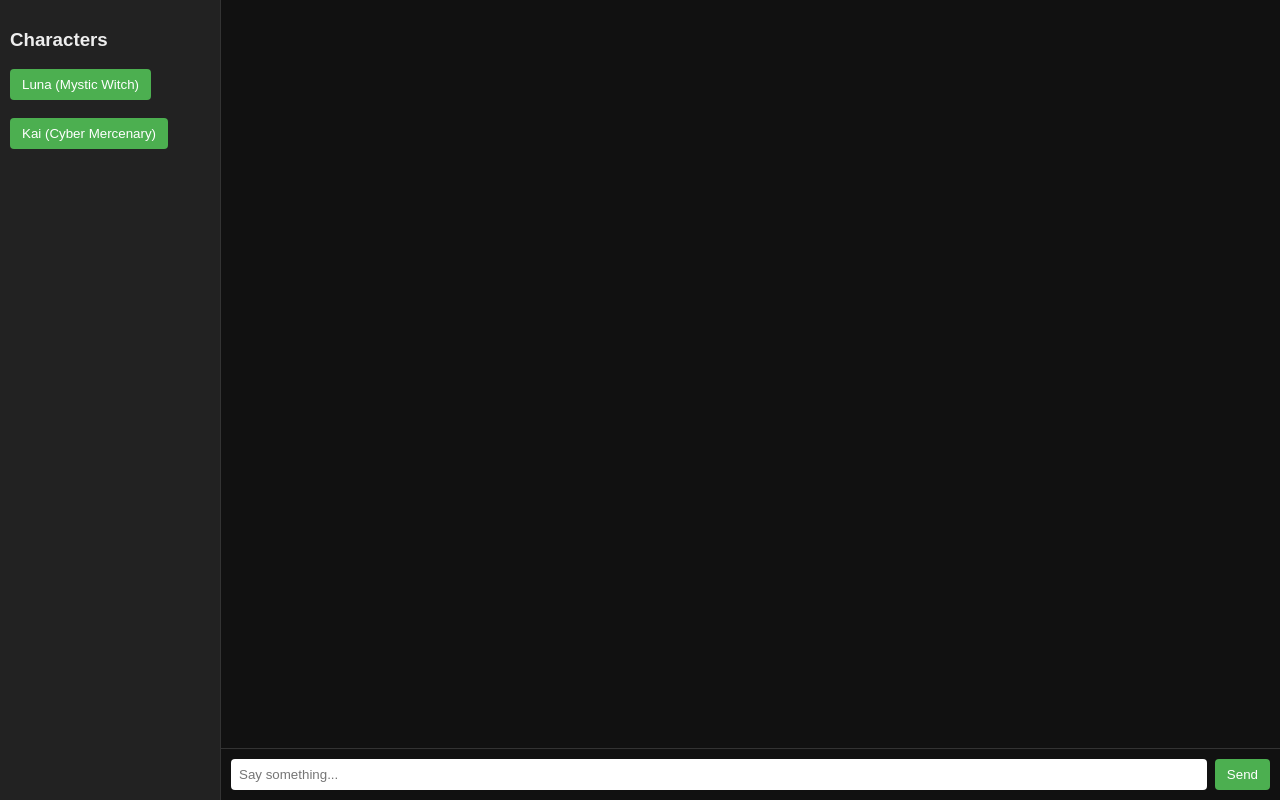
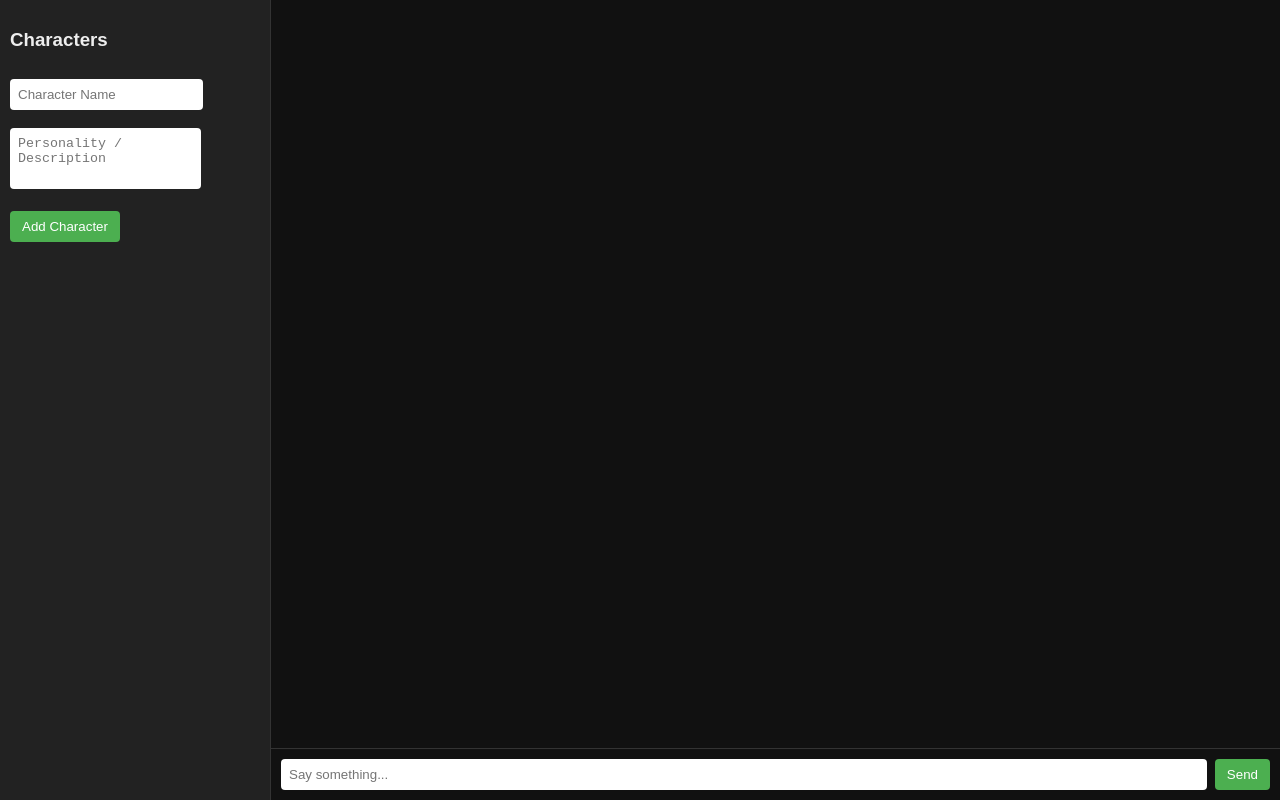
Before and after one commit to wokep/Ai, a website: page index.html in a window 1280 px wide. Drawn offline with Linux system fonts and the light colour scheme.

Commit message:
Update index.html

```diff
--- a/index.html
+++ b/index.html
@@ -2,62 +2,31 @@
 <html lang="en">
 <head>
   <meta charset="UTF-8">
-  <title>AI Role-play</title>
+  <title>AI Roleplay</title>
   <style>
-    body {
-      font-family: Arial, sans-serif;
-      background: #111;
-      color: #eee;
-      display: flex;
-      height: 100vh;
-      margin: 0;
-    }
-    #characters {
-      width: 200px;
-      padding: 10px;
-      border-right: 1px solid #333;
-      background: #222;
-    }
-    #chat {
-      flex: 1;
-      display: flex;
-      flex-direction: column;
-    }
-    #messages {
-      flex: 1;
-      overflow-y: auto;
-      padding: 10px;
-    }
-    #input {
-      display: flex;
-      padding: 10px;
-      border-top: 1px solid #333;
-    }
-    input {
-      flex: 1;
-      padding: 8px;
-      border-radius: 4px;
-      border: none;
-      margin-right: 8px;
-    }
-    button {
-      padding: 8px 12px;
-      border: none;
-      border-radius: 4px;
-      background: #4caf50;
-      color: #fff;
-      cursor: pointer;
-    }
-    button:hover {
-      background: #45a049;
-    }
+    body { font-family: Arial; background: #111; color: #eee; display: flex; height: 100vh; margin: 0; }
+    #sidebar { width: 250px; padding: 10px; border-right: 1px solid #333; background: #222; display: flex; flex-direction: column; }
+    #chat { flex: 1; display: flex; flex-direction: column; }
+    #messages { flex: 1; overflow-y: auto; padding: 10px; }
+    #input { display: flex; padding: 10px; border-top: 1px solid #333; }
+    input, textarea { flex: 1; padding: 8px; border-radius: 4px; border: none; margin-right: 8px; }
+    button { padding: 8px 12px; border: none; border-radius: 4px; background: #4caf50; color: #fff; cursor: pointer; }
+    button:hover { background: #45a049; }
+    #characterList button { width: 100%; margin-bottom: 5px; }
+    #addCharacterForm { margin-top: 10px; }
+    textarea { resize: none; }
   </style>
 </head>
 <body>
-  <div id="characters">
+  <div id="sidebar">
     <h3>Characters</h3>
-    <button onclick="selectCharacter('Luna')">Luna (Mystic Witch)</button><br><br>
-    <button onclick="selectCharacter('Kai')">Kai (Cyber Mercenary)</button>
+    <div id="characterList"></div>
+
+    <form id="addCharacterForm">
+      <input type="text" id="newCharName" placeholder="Character Name" required><br><br>
+      <textarea id="newCharPersonality" placeholder="Personality / Description" rows="3" required></textarea><br><br>
+      <button type="submit">Add Character</button>
+    </form>
   </div>
 
   <div id="chat">
@@ -70,31 +39,53 @@
 
   <script>
     const messagesDiv = document.getElementById("messages");
+    const characterListDiv = document.getElementById("characterList");
     let selectedCharacter = null;
 
-    const characters = {
-      Luna: { name: "Luna", personality: "A kind but mysterious witch of the forest." },
-      Kai: { name: "Kai", personality: "A confident, witty cyber mercenary from the future." }
-    };
+    const characters = {};
 
-    function selectCharacter(name) {
-      selectedCharacter = characters[name];
-      messagesDiv.innerHTML = `<b>You are now talking to ${name}.</b><br>`;
+    // Render character buttons
+    function renderCharacterButtons() {
+      characterListDiv.innerHTML = '';
+      for (let key in characters) {
+        const btn = document.createElement('button');
+        btn.textContent = characters[key].name;
+        btn.onclick = () => selectCharacter(key);
+        characterListDiv.appendChild(btn);
+      }
     }
 
+    // Select a character
+    function selectCharacter(key) {
+      selectedCharacter = characters[key];
+      messagesDiv.innerHTML = `<b>You are now talking to ${selectedCharacter.name}.</b><br>`;
+    }
+
+    // Add new character
+    document.getElementById("addCharacterForm").addEventListener("submit", function(e) {
+      e.preventDefault();
+      const name = document.getElementById("newCharName").value.trim();
+      const personality = document.getElementById("newCharPersonality").value.trim();
+      if (!name || !personality) return;
+      characters[name] = { name, personality };
+      renderCharacterButtons();
+      document.getElementById("newCharName").value = '';
+      document.getElementById("newCharPersonality").value = '';
+    });
+
+    // Send message to backend
     async function sendMessage() {
       const input = document.getElementById("userInput");
       const message = input.value.trim();
       if (!selectedCharacter) return alert("Pick a character first!");
       if (!message) return;
 
-      // Show user's message
       messagesDiv.innerHTML += `<div><b>You:</b> ${message}</div>`;
-      input.value = "";
+      input.value = '';
       messagesDiv.scrollTop = messagesDiv.scrollHeight;
 
       try {
-        const res = await fetch("https://ai-j5w7.onrender.com/chat", { // <-- your Render backend
+        const res = await fetch("https://ai-j5w7.onrender.com/chat", { // <-- replace with your Render URL
           method: "POST",
           headers: { "Content-Type": "application/json" },
           body: JSON.stringify({ character: selectedCharacter, message }),
@@ -104,7 +95,6 @@
 
         const data = await res.json();
         const reply = data.reply || "No response from AI.";
-
         messagesDiv.innerHTML += `<div><b>${selectedCharacter.name}:</b> ${reply}</div>`;
         messagesDiv.scrollTop = messagesDiv.scrollHeight;
       } catch (err) {
```
